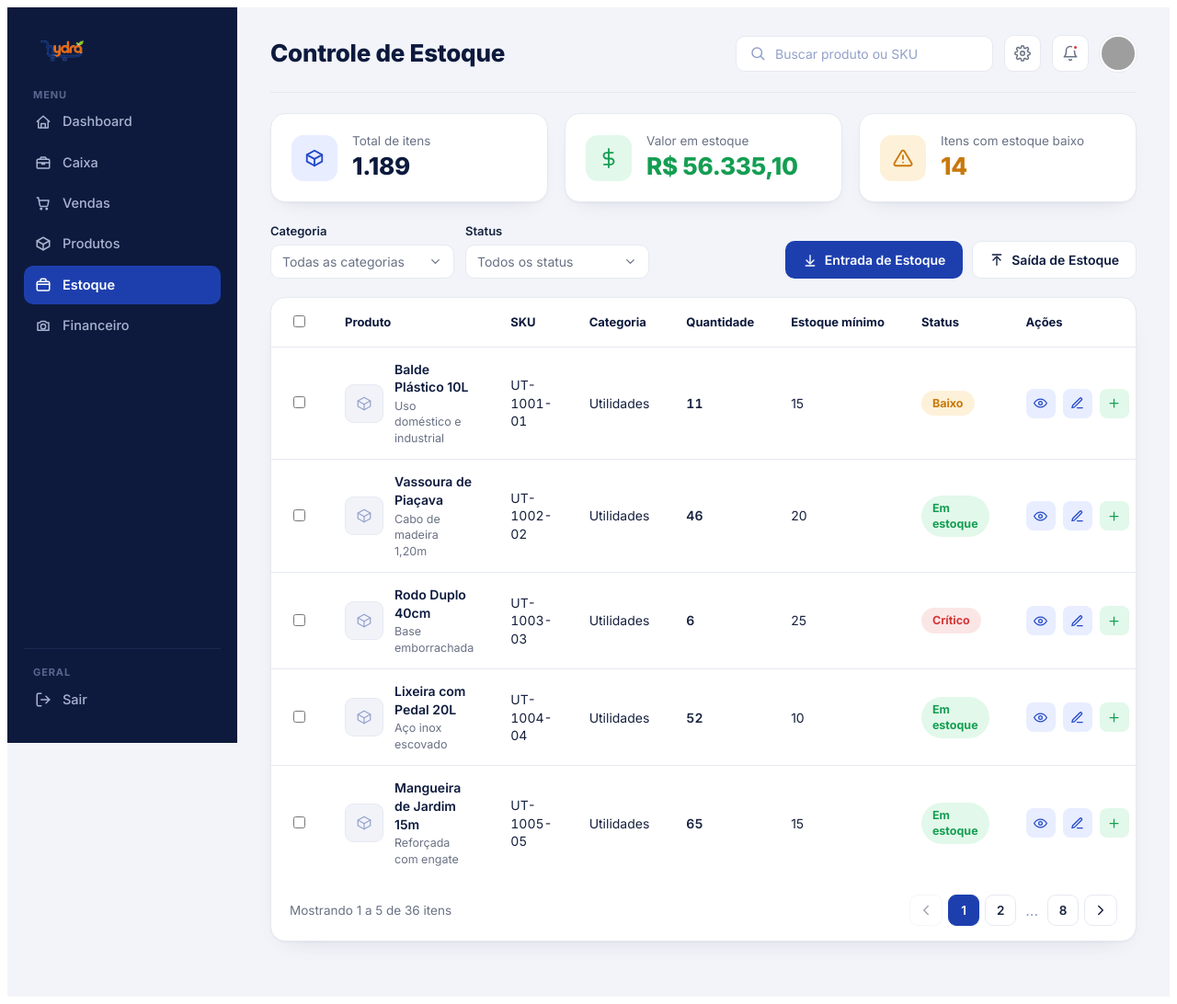
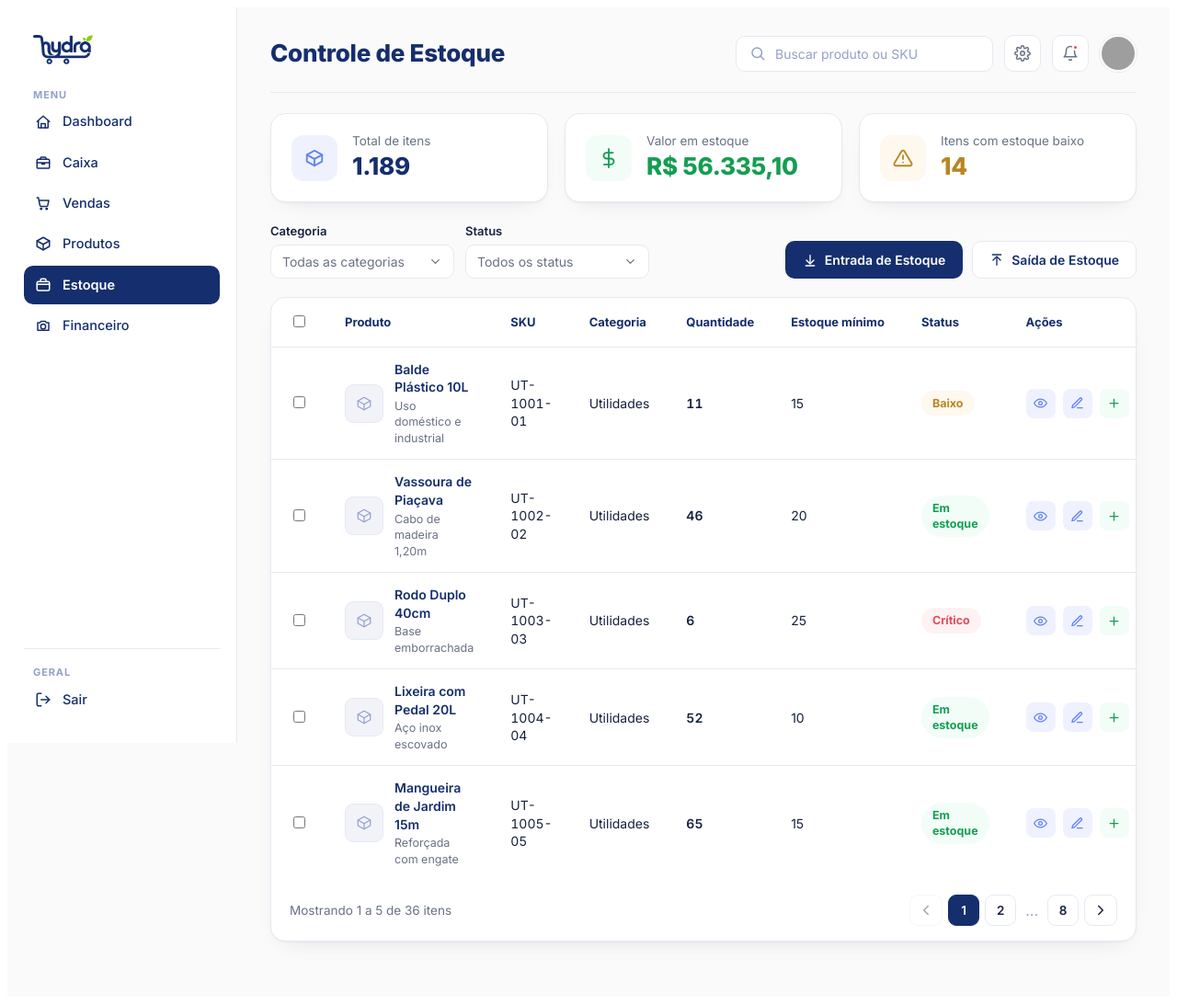
Before and after one commit to AlefKaique/TCC--Senac---Sistemas-de-Informa-o, a PHP site: page /pages/controle-estoque.html in a window 1280 px wide. Shown: the whole page at 92% size. Run offline with PHP 8.4, Linux system fonts and the light colour scheme; grey boxes are pictures that could not be loaded.

Commit message:
feat: atualiza visual do controle de estoque

```diff
--- a/Hydra.Front/css/controle-estoque.css
+++ b/Hydra.Front/css/controle-estoque.css
@@ -7,25 +7,25 @@
    =================================================================== */
 
 .hydro-stock {
-    --navy-900: #0d1a3d;
-    --navy-800: #122350;
-    --navy-active: #1d3fae;
-    --navy-hover: #182c63;
+    --navy-900: #152e6d;
+    --navy-800: #1d3a86;
+    --navy-active: #152e6d;
+    --navy-hover: #0f2354;
     --ink: #16213e;
     --muted: #697184;
     --muted-soft: #93a0c9;
-    --bg: #f2f4f9;
+    --bg: #fafafa;
     --card: #ffffff;
     --border: #e7e9f2;
     --green: #149e52;
-    --green-bg: #e2f8ea;
-    --amber: #c9790a;
-    --amber-bg: #fdf1d9;
-    --red: #d43838;
-    --red-bg: #fbe6e6;
-    --blue: #2148c9;
-    --blue-bg: #e8edff;
-    --accent-leaf: #3bc46a;
+    --green-bg: #f2fdf7;
+    --amber: #b98523;
+    --amber-bg: #fef8ef;
+    --red: #e24c5c;
+    --red-bg: #fff2f3;
+    --blue: #5e81f4;
+    --blue-bg: #eff2fe;
+    --accent-leaf: #8dce0c;
     --shadow-card: 0 1px 2px rgba(13, 26, 61, .04), 0 10px 26px -16px rgba(13, 26, 61, .16);
     --shadow-pop: 0 20px 50px -20px rgba(13, 26, 61, .35);
     --radius-lg: 16px;
@@ -197,8 +197,9 @@
 .hydro-sidebar {
     width: 250px;
     flex-shrink: 0;
-    background: var(--navy-900);
-    color: #c6ccdf;
+    background: var(--card);
+    border-right: 1px solid var(--border);
+    color: var(--ink);
     display: flex;
     flex-direction: column;
     padding: 26px 18px;
@@ -227,7 +228,7 @@
     font-size: 11px;
     font-weight: 700;
     letter-spacing: .08em;
-    color: #5b6690;
+    color: var(--muted-soft);
     text-transform: uppercase;
     padding: 0 10px;
     margin-bottom: 10px;
@@ -247,13 +248,13 @@
     border-radius: 10px;
     font-size: 14.5px;
     font-weight: 500;
-    color: #aab3d1;
+    color: var(--navy-900);
     transition: background .15s ease, color .15s ease;
 }
 
 .hydro-menu a:hover {
-    background: #16224a;
-    color: #fff;
+    background: var(--bg);
+    color: var(--navy-900);
 }
 
 .hydro-menu a.hydro-active {
@@ -269,7 +270,7 @@
 .hydro-menu-bottom {
     margin-top: auto;
     padding-top: 18px;
-    border-top: 1px solid #1c2954;
+    border-top: 1px solid var(--border);
 }
 
 /* ============ Main ============ */
--- a/Hydra.Front/js/controle-estoque.js
+++ b/Hydra.Front/js/controle-estoque.js
@@ -212,7 +212,7 @@
     function renderFooter(totalItems, start, shownCount, totalPages) {
         const footerCount = document.getElementById('hydroFooterCount');
         if (totalItems === 0) {
-            footerCount.textContent = 'Mostrando 0 de 0 itens';
+            footerCount.textContent = 'Mostrando 0 a 0 de 0 itens';
         } else {
             footerCount.textContent = `Mostrando ${start + 1} a ${start + shownCount} de ${totalItems} itens`;
         }
--- a/Hydra.Front/pages/controle-estoque.html
+++ b/Hydra.Front/pages/controle-estoque.html
@@ -28,7 +28,7 @@
             <!-- Sidebar -->
             <aside class="hydro-sidebar" id="hydroSidebar">
                 <div class="hydro-brand">
-                    <img src="../img/logo-hydra.png" alt="Hydra PDV">
+                    <img src="../img/logo-hydra-verde.png" alt="Hydra PDV">
                 </div>
 
                 <nav class="hydro-menu">
```
Also changed, not shown: Hydra.Front/img/logo-hydra-verde.png (added).
